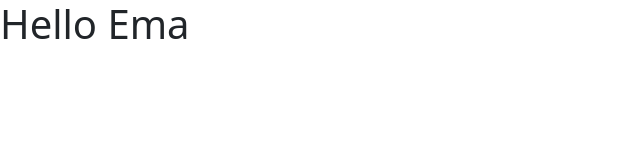
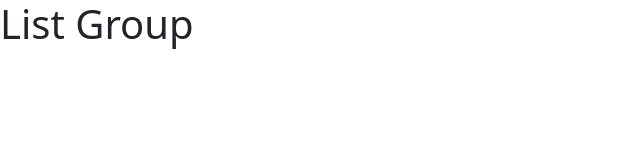
Before and after one commit to EmanuelaPau/my-first-react-project, a React (Vite) app: page / in a window 1280 px wide. Shown: the top 160 px of the page, without its empty margins (0-640 px from the left). Built offline with nearby package versions, Linux system fonts and the light colour scheme.

Commit message:
Add list group component

```diff
--- a/src/App.tsx
+++ b/src/App.tsx
@@ -1,7 +1,7 @@
-import Message from "./Message";
+import ListGroup from "./components/ListGroup";
 
 function App() {
-  return <div><Message/></div>;
+  return <div><ListGroup/></div>;
 }
 
 export default App;
--- /dev/null
+++ b/src/components/ListGroup.tsx
@@ -0,0 +1,6 @@
+function ListGroup() {
+    return <h1>List Group</h1>
+
+}
+
+export default ListGroup;
```
